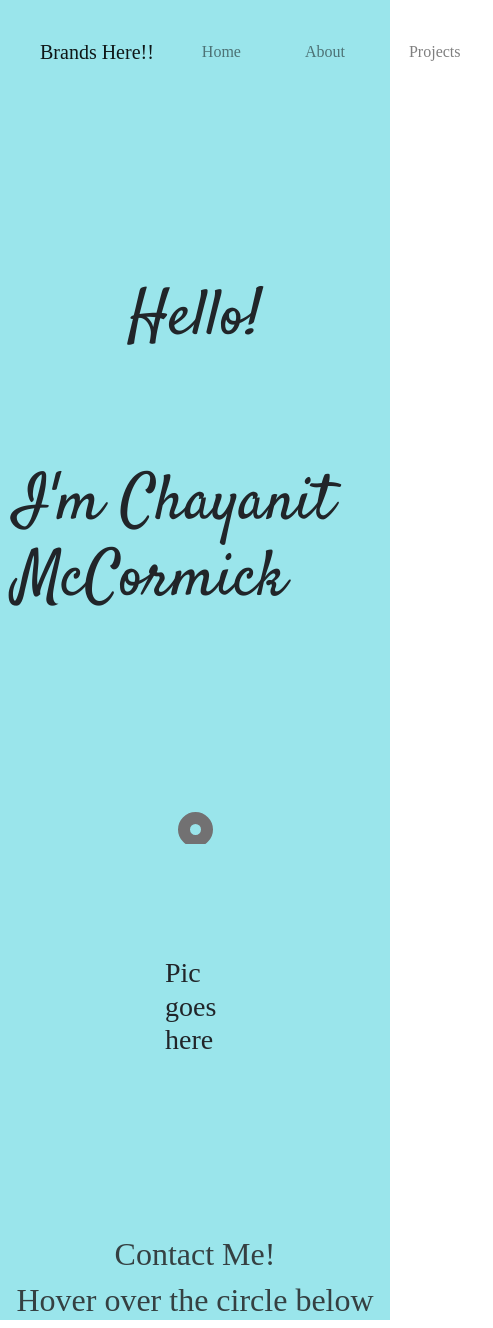
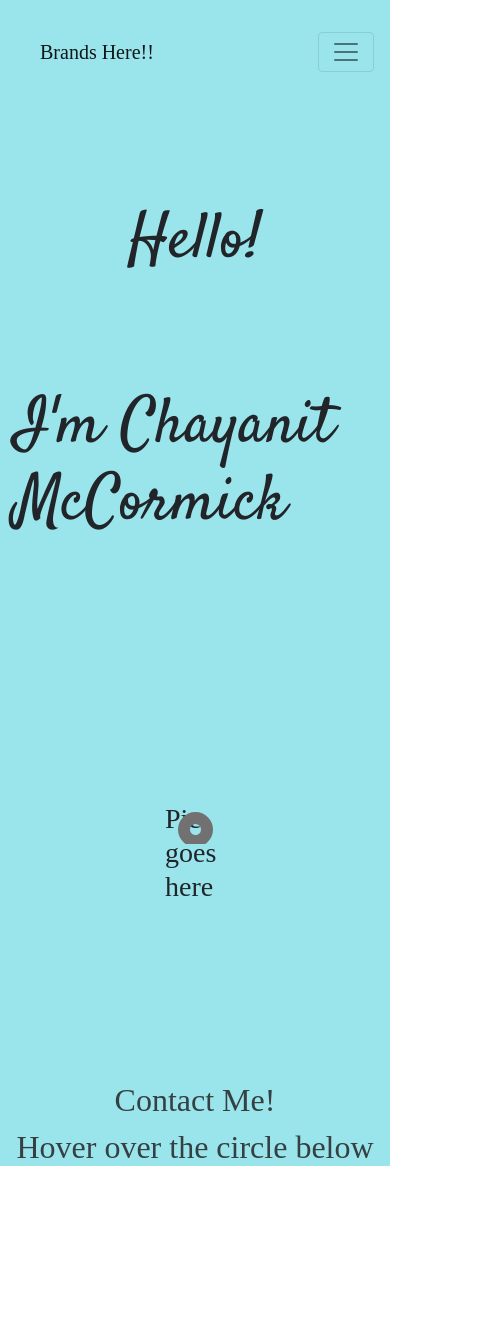
Before and after one commit to chay-chay/Sinatra_project, a React (Create React App) app in the folder portfolio/: page / in a window 390 px wide. Shown: the whole page, 493 px wide, since content can reach past the window. After the commit the page ends 1174 px from the top, so only its background shows below. Built offline with nearby package versions, Linux system fonts and the light colour scheme; a web font is replaced by a local one.

Commit message:
adjust to responsive navbar

```diff
--- a/portfolio/src/components/Footer.js
+++ b/portfolio/src/components/Footer.js
@@ -16,7 +16,7 @@ const Footer = () => (
         <div id="cont">
           <div className="footer_center">
             <h3 className="contact">
-              Copyright Chayanit McCormick 2021 ©
+             Chayanit McCormick 2021 ©
               <a href="https://github.com/chay-chay/recipes-frontend">
                 <SiGithub />
               </a>
--- a/portfolio/src/components/NavBar.js
+++ b/portfolio/src/components/NavBar.js
@@ -7,7 +7,7 @@ import { Link } from "react-router-dom";
 
 const NavBar = () => {
   return (
-    <Navbar>
+    <Navbar collapseOnSelect expand="lg">
       <Container>
         <Navbar.Brand href="/">Brands Here!!</Navbar.Brand>
         <Navbar.Toggle  area-controls="responsive-navbar-nav" />
--- a/portfolio/src/components/footer.css
+++ b/portfolio/src/components/footer.css
@@ -79,7 +79,7 @@ section {
   text-align: center;
 }
 .footer h3 {
-  font-size: 25px;
+  font-size: 30px;
   margin-top: 70px;
   margin-left: 40px;
   font-weight: 100;
--- a/portfolio/src/components/home.css
+++ b/portfolio/src/components/home.css
@@ -18,7 +18,7 @@ font-family: 'Satisfy', cursive;
     flex-direction: column;
     justify-content: center;
     margin-bottom: 102px;
-    height: 600px;
+    height: 100%;
     width: 100%;
 }
 
```
